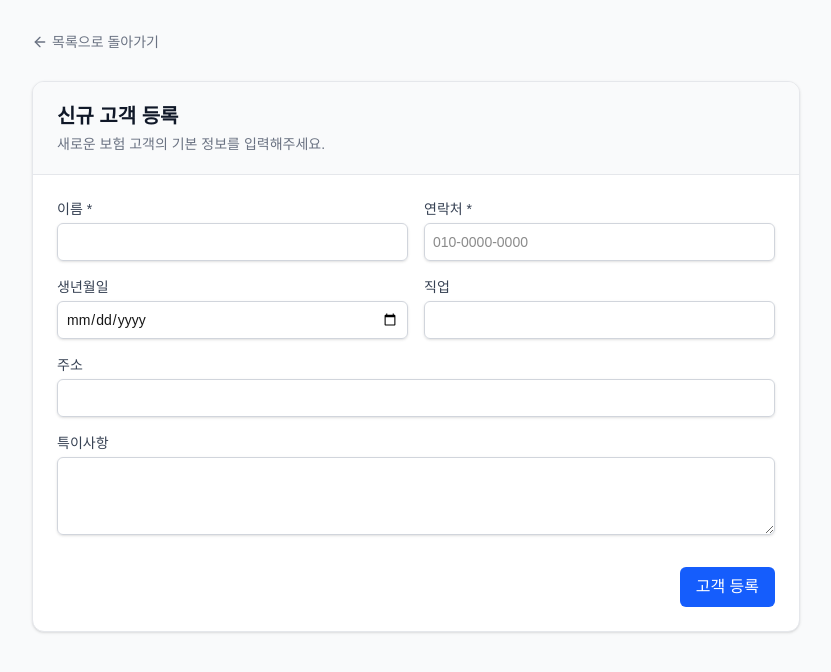
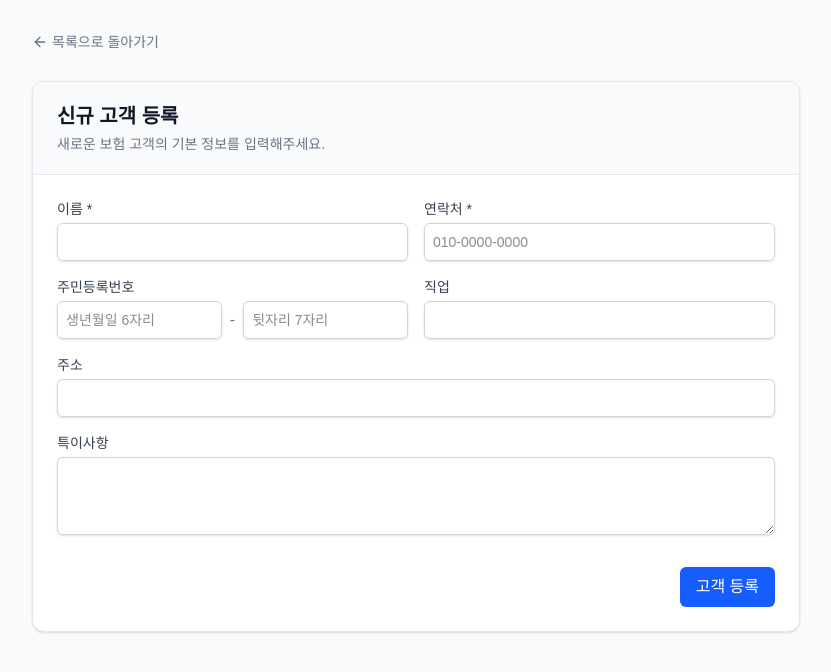
Before and after one commit to chon11-ui/insurance-crm, a Next.js app: page /customers/new in a window 1280 px wide. Shown: the top 672 px of the page, without its empty margins (224-1055 px from the left). Built offline with nearby package versions, Linux system fonts and the light colour scheme; no server answers.

Commit message:
feat: add RRN fields (front and back) to customer form and detail page

```diff
--- a/src/app/customers/[id]/page.tsx
+++ b/src/app/customers/[id]/page.tsx
@@ -80,7 +80,7 @@ export default function CustomerDetailPage({ params }: { params: Promise<{ id: s
           <div className="grid grid-cols-1 md:grid-cols-2 gap-x-8 gap-y-6">
             <div><p className="text-sm text-gray-500">이름</p><p className="text-lg font-medium text-gray-900">{customer.name}</p></div>
             <div><p className="text-sm text-gray-500">연락처</p><p className="text-lg font-medium text-gray-900">{customer.phone}</p></div>
-            <div><p className="text-sm text-gray-500">생년월일</p><p className="text-lg font-medium text-gray-900">{customer.birthDate || '-'}</p></div>
+            <div><p className="text-sm text-gray-500">주민등록번호</p><p className="text-lg font-medium text-gray-900">{customer.birthDate || '-'}-{customer.residentNumBack ? '*******' : '-'}</p></div>
             <div><p className="text-sm text-gray-500">직업</p><p className="text-lg font-medium text-gray-900">{customer.job || '-'}</p></div>
             <div className="md:col-span-2"><p className="text-sm text-gray-500">주소</p><p className="text-lg font-medium text-gray-900">{customer.address || '-'}</p></div>
             <div className="md:col-span-2"><p className="text-sm text-gray-500">특이사항</p><div className="mt-1 p-4 bg-gray-50 rounded-lg text-gray-900 whitespace-pre-wrap">{customer.notes || '-'}</div></div>
--- a/src/components/AddCustomerForm.tsx
+++ b/src/components/AddCustomerForm.tsx
@@ -12,6 +12,7 @@ export default function AddCustomerForm() {
     name: '',
     phone: '',
     birthDate: '',
+    residentNumBack: '',
     address: '',
     job: '',
     notes: ''
@@ -78,14 +79,28 @@ export default function AddCustomerForm() {
           />
         </div>
                 <div>
-          <label className="block text-sm font-medium text-gray-700">생년월일</label>
+          <label className="block text-sm font-medium text-gray-700">주민등록번호</label>
+          <div className="mt-1 flex items-center gap-2">
             <input
-            type="date"
+              type="text"
               name="birthDate"
+              maxLength={6}
+              placeholder="생년월일 6자리"
               value={formData.birthDate}
               onChange={handleChange}
-            className="mt-1 block w-full rounded-md border-gray-300 shadow-sm focus:border-blue-500 focus:ring-blue-500 sm:text-sm p-2 border"
+              className="block w-full rounded-md border-gray-300 shadow-sm focus:border-blue-500 focus:ring-blue-500 sm:text-sm p-2 border"
             />
+            <span className="text-gray-500">-</span>
+            <input
+              type="password"
+              name="residentNumBack"
+              maxLength={7}
+              placeholder="뒷자리 7자리"
+              value={formData.residentNumBack}
+              onChange={handleChange}
+              className="block w-full rounded-md border-gray-300 shadow-sm focus:border-blue-500 focus:ring-blue-500 sm:text-sm p-2 border"
+            />
+          </div>
         </div>
         <div>
           <label className="block text-sm font-medium text-gray-700">직업</label>
```
Lines whose indentation alone changed are shown as unchanged.
